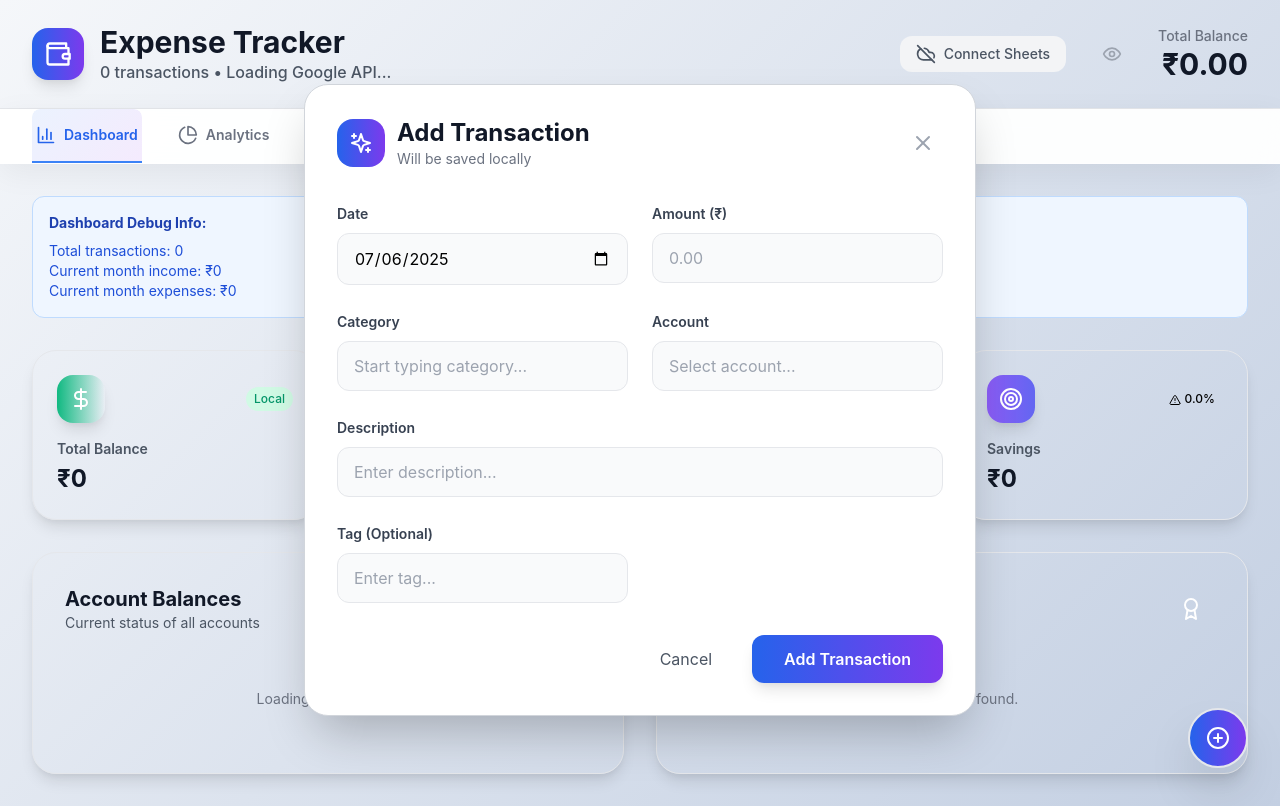
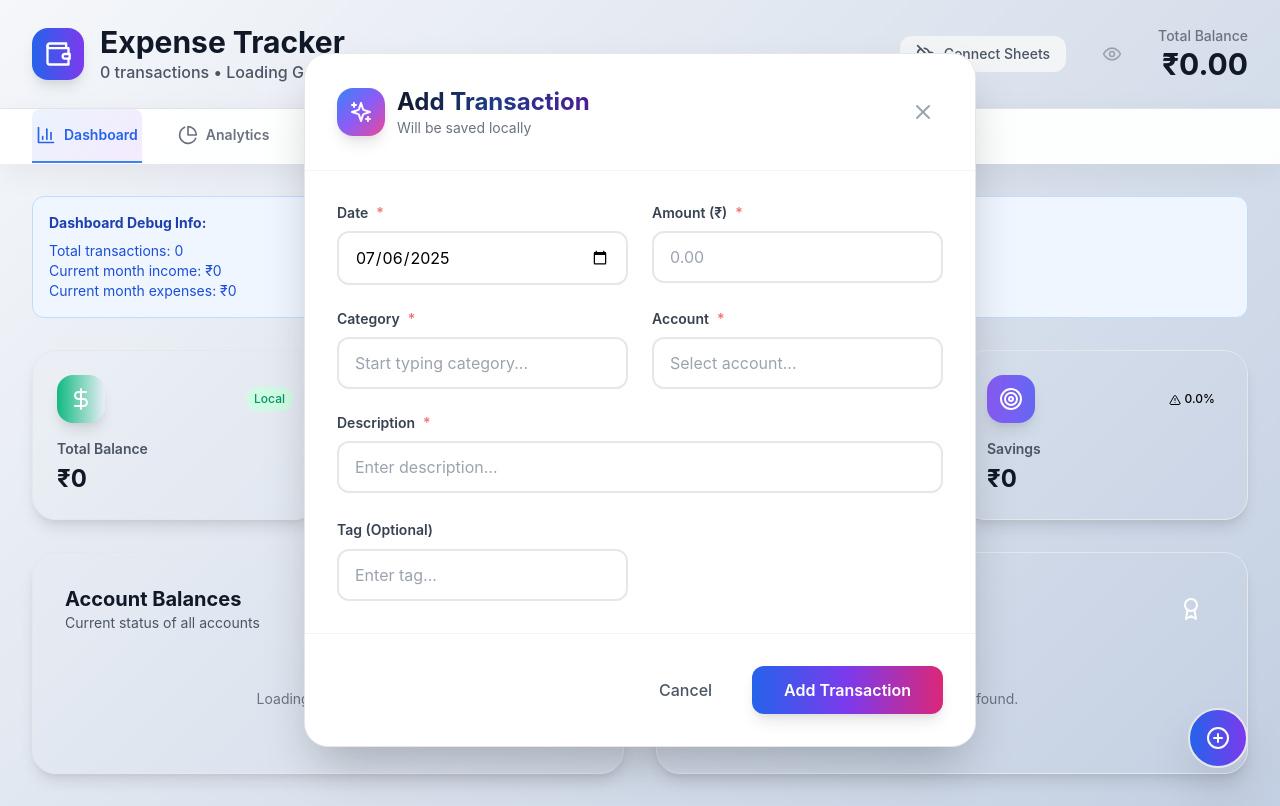
Before and after one commit to Hspatel1312/my-expense-tracker, a React (Create React App) app: page / in a window 1280 px wide. Both pictures are taken after a click on the button 1218 px from the left and 738 px from the top of the page. Built offline with nearby package versions, Linux system fonts and the light colour scheme; the HTML template or start-up script is replaced by a standard one.

Commit message:
Update TransactionForm.jsx

```diff
--- a/src/components/TransactionForm.jsx
+++ b/src/components/TransactionForm.jsx
@@ -23,6 +23,29 @@ const TransactionForm = ({
     masterData,
     resetForm
   } = expenseTracker;
+
+  // Prevent body scroll when modal is open
+  useEffect(() => {
+    if (isVisible) {
+      // Store original body overflow
+      const originalOverflow = document.body.style.overflow;
+      const originalPosition = document.body.style.position;
+
+      // Prevent body scroll
+      document.body.style.overflow = 'hidden';
+      document.body.style.position = 'fixed';
+      document.body.style.width = '100%';
+      document.body.style.height = '100%';
+
+      return () => {
+        // Restore original body scroll
+        document.body.style.overflow = originalOverflow;
+        document.body.style.position = originalPosition;
+        document.body.style.width = '';
+        document.body.style.height = '';
+      };
+    }
+  }, [isVisible]);
 
   // Filtered data for dropdowns
   const filteredCategories = masterData.categories.filter(cat =>
@@ -66,18 +89,27 @@ const TransactionForm = ({
   if (!isVisible) return null;
 
   return (
-    <div className="fixed inset-0 z-50 transition-all duration-300 opacity-100 visible">
-      <div className="absolute inset-0 bg-black/80 backdrop-blur-sm" onClick={handleClose}></div>
-      <div className="flex items-center justify-center min-h-screen p-4">
-        <div className="bg-white rounded-3xl shadow-2xl w-full max-w-2xl max-h-[90vh] overflow-y-auto transform transition-all duration-500 scale-100 translate-y-0 border border-gray-300">
-          <div className="p-6 sm:p-8">
-            <div className="flex items-center justify-between mb-6 sm:mb-8">
+    <>
+      {/* Enhanced Modal Overlay */}
+      <div className="fixed inset-0 z-50 flex items-center justify-center p-4">
+        {/* Backdrop */}
+        <div
+          className="absolute inset-0 bg-black/60 backdrop-blur-sm transition-opacity duration-300"
+          onClick={handleClose}
+        />
+
+        {/* Modal Container - Fixed positioning for mobile */}
+        <div className="relative w-full max-w-2xl max-h-[90vh] bg-white rounded-3xl shadow-2xl transform transition-all duration-500 scale-100 translate-y-0 border border-gray-200 overflow-hidden">
+
+          {/* Modal Header - Fixed */}
+          <div className="sticky top-0 z-10 bg-white/95 backdrop-blur-xl border-b border-gray-100 p-6 sm:p-8">
+            <div className="flex items-center justify-between">
               <div className="flex items-center space-x-3">
-                <div className="p-3 bg-gradient-to-r from-blue-600 to-purple-600 rounded-2xl">
+                <div className="p-3 bg-gradient-to-br from-blue-500 via-purple-500 to-pink-500 rounded-2xl shadow-lg">
                   <Sparkles className="w-6 h-6 text-white" />
                 </div>
                 <div>
-                  <h2 className="text-xl sm:text-2xl font-bold text-gray-900">
+                  <h2 className="text-xl sm:text-2xl font-bold bg-gradient-to-r from-gray-900 via-blue-900 to-purple-900 bg-clip-text text-transparent">
                     {editingTransaction ? 'Edit Transaction' : 'Add Transaction'}
                   </h2>
                   <p className="text-gray-500 text-sm">
@@ -87,46 +119,71 @@ const TransactionForm = ({
               </div>
               <button
                 onClick={handleClose}
-                className="p-2 text-gray-400 hover:text-gray-600 hover:bg-gray-100 rounded-xl transition-all duration-200"
+                className="p-2 text-gray-400 hover:text-gray-600 hover:bg-gray-100 rounded-xl transition-all duration-200 hover:scale-110"
               >
                 <X className="w-6 h-6" />
               </button>
             </div>
+          </div>
 
-            <div className="grid grid-cols-1 sm:grid-cols-2 gap-4 sm:gap-6">
+          {/* Scrollable Content */}
+          <div className="overflow-y-auto max-h-[calc(90vh-120px)] scrollbar-hide">
+            <div className="p-6 sm:p-8 space-y-6">
+
+              {/* Form Fields Grid */}
+              <div className="grid grid-cols-1 sm:grid-cols-2 gap-6">
+
+                {/* Date Field */}
                 <div className="space-y-2">
-                <label className="text-sm font-semibold text-gray-700">Date</label>
+                  <label className="text-sm font-semibold text-gray-700 flex items-center space-x-2">
+                    <span>Date</span>
+                    <span className="text-red-400">*</span>
+                  </label>
                   <input
                     type="date"
                     value={formData.date}
                     onChange={(e) => setFormData({...formData, date: e.target.value})}
-                  className={`w-full px-4 py-3 bg-gray-50 border rounded-xl focus:outline-none focus:ring-2 focus:ring-blue-500 focus:border-transparent focus:bg-white transition-all duration-200 ${
-                    validationErrors.date ? 'border-red-300' : 'border-gray-200'
+                    className={`w-full px-4 py-3 bg-gray-50/80 border-2 rounded-xl focus:outline-none focus:ring-2 focus:ring-blue-500 focus:border-transparent focus:bg-white transition-all duration-200 ${
+                      validationErrors.date ? 'border-red-300 bg-red-50' : 'border-gray-200 hover:border-gray-300'
                     }`}
                   />
                   {validationErrors.date && (
-                  <p className="text-red-500 text-xs mt-1">{validationErrors.date}</p>
+                    <p className="text-red-500 text-xs mt-1 flex items-center space-x-1">
+                      <span>⚠️</span>
+                      <span>{validationErrors.date}</span>
+                    </p>
                   )}
                 </div>
 
+                {/* Amount Field */}
                 <div className="space-y-2">
-                <label className="text-sm font-semibold text-gray-700">Amount (₹)</label>
+                  <label className="text-sm font-semibold text-gray-700 flex items-center space-x-2">
+                    <span>Amount (₹)</span>
+                    <span className="text-red-400">*</span>
+                  </label>
                   <input
                     type="number"
                     value={formData.amount}
                     onChange={(e) => setFormData({...formData, amount: e.target.value})}
-                  className={`w-full px-4 py-3 bg-gray-50 border rounded-xl focus:outline-none focus:ring-2 focus:ring-blue-500 focus:border-transparent focus:bg-white transition-all duration-200 ${
-                    validationErrors.amount ? 'border-red-300' : 'border-gray-200'
+                    className={`w-full px-4 py-3 bg-gray-50/80 border-2 rounded-xl focus:outline-none focus:ring-2 focus:ring-blue-500 focus:border-transparent focus:bg-white transition-all duration-200 ${
+                      validationErrors.amount ? 'border-red-300 bg-red-50' : 'border-gray-200 hover:border-gray-300'
                     }`}
                     placeholder="0.00"
                   />
                   {validationErrors.amount && (
-                  <p className="text-red-500 text-xs mt-1">{validationErrors.amount}</p>
+                    <p className="text-red-500 text-xs mt-1 flex items-center space-x-1">
+                      <span>⚠️</span>
+                      <span>{validationErrors.amount}</span>
+                    </p>
                   )}
                 </div>
 
+                {/* Category Field */}
                 <div className="space-y-2 relative category-dropdown">
-                <label className="text-sm font-semibold text-gray-700">Category</label>
+                  <label className="text-sm font-semibold text-gray-700 flex items-center space-x-2">
+                    <span>Category</span>
+                    <span className="text-red-400">*</span>
+                  </label>
                   <input
                     type="text"
                     value={categorySearch}
@@ -136,16 +193,19 @@ const TransactionForm = ({
                       setShowCategoryDropdown(true);
                     }}
                     onFocus={() => setShowCategoryDropdown(true)}
-                  className={`w-full px-4 py-3 bg-gray-50 border rounded-xl focus:outline-none focus:ring-2 focus:ring-blue-500 focus:border-transparent focus:bg-white transition-all duration-200 ${
-                    validationErrors.category ? 'border-red-300' : 'border-gray-200'
+                    className={`w-full px-4 py-3 bg-gray-50/80 border-2 rounded-xl focus:outline-none focus:ring-2 focus:ring-blue-500 focus:border-transparent focus:bg-white transition-all duration-200 ${
+                      validationErrors.category ? 'border-red-300 bg-red-50' : 'border-gray-200 hover:border-gray-300'
                     }`}
                     placeholder="Start typing category..."
                   />
                   {validationErrors.category && (
-                  <p className="text-red-500 text-xs mt-1">{validationErrors.category}</p>
+                    <p className="text-red-500 text-xs mt-1 flex items-center space-x-1">
+                      <span>⚠️</span>
+                      <span>{validationErrors.category}</span>
+                    </p>
                   )}
                   {showCategoryDropdown && filteredCategories.length > 0 && (
-                  <div className="absolute top-full left-0 right-0 bg-white border border-gray-200 rounded-xl shadow-lg max-h-48 overflow-y-auto z-10">
+                    <div className="absolute top-full left-0 right-0 bg-white border-2 border-gray-200 rounded-xl shadow-xl max-h-48 overflow-y-auto z-20 mt-1">
                       {filteredCategories.slice(0, 10).map((cat, index) => (
                         <button
                           key={index}
@@ -155,21 +215,25 @@ const TransactionForm = ({
                             setFormData({...formData, category: cat.combined});
                             setShowCategoryDropdown(false);
                           }}
-                        className="w-full text-left px-4 py-3 hover:bg-gray-50 flex items-center space-x-3 transition-colors"
+                          className="w-full text-left px-4 py-3 hover:bg-blue-50 flex items-center space-x-3 transition-colors first:rounded-t-xl last:rounded-b-xl"
                         >
                           <div
-                          className="w-3 h-3 rounded-full"
+                            className="w-3 h-3 rounded-full shadow-sm"
                             style={{ backgroundColor: categoryColors[cat.main] || '#9CA3AF' }}
                           ></div>
-                        <span className="text-sm">{cat.combined}</span>
+                          <span className="text-sm font-medium">{cat.combined}</span>
                         </button>
                       ))}
                     </div>
                   )}
                 </div>
 
+                {/* Account Field */}
                 <div className="space-y-2 relative account-dropdown">
-                <label className="text-sm font-semibold text-gray-700">Account</label>
+                  <label className="text-sm font-semibold text-gray-700 flex items-center space-x-2">
+                    <span>Account</span>
+                    <span className="text-red-400">*</span>
+                  </label>
                   <input
                     type="text"
                     value={accountSearch}
@@ -179,16 +243,19 @@ const TransactionForm = ({
                       setShowAccountDropdown(true);
                     }}
                     onFocus={() => setShowAccountDropdown(true)}
-                  className={`w-full px-4 py-3 bg-gray-50 border rounded-xl focus:outline-none focus:ring-2 focus:ring-blue-500 focus:border-transparent focus:bg-white transition-all duration-200 ${
-                    validationErrors.account ? 'border-red-300' : 'border-gray-200'
+                    className={`w-full px-4 py-3 bg-gray-50/80 border-2 rounded-xl focus:outline-none focus:ring-2 focus:ring-blue-500 focus:border-transparent focus:bg-white transition-all duration-200 ${
+                      validationErrors.account ? 'border-red-300 bg-red-50' : 'border-gray-200 hover:border-gray-300'
                     }`}
                     placeholder="Select account..."
                   />
                   {validationErrors.account && (
-                  <p className="text-red-500 text-xs mt-1">{validationErrors.account}</p>
+                    <p className="text-red-500 text-xs mt-1 flex items-center space-x-1">
+                      <span>⚠️</span>
+                      <span>{validationErrors.account}</span>
+                    </p>
                   )}
                   {showAccountDropdown && filteredAccounts.length > 0 && (
-                  <div className="absolute top-full left-0 right-0 bg-white border border-gray-200 rounded-xl shadow-lg max-h-32 overflow-y-auto z-10">
+                    <div className="absolute top-full left-0 right-0 bg-white border-2 border-gray-200 rounded-xl shadow-xl max-h-32 overflow-y-auto z-20 mt-1">
                       {filteredAccounts.map((acc, index) => (
                         <button
                           key={index}
@@ -198,46 +265,55 @@ const TransactionForm = ({
                             setFormData({...formData, account: acc});
                             setShowAccountDropdown(false);
                           }}
-                        className="w-full text-left px-4 py-3 hover:bg-gray-50 transition-colors"
+                          className="w-full text-left px-4 py-3 hover:bg-blue-50 transition-colors text-sm font-medium first:rounded-t-xl last:rounded-b-xl"
                         >
-                        <span className="text-sm">{acc}</span>
+                          {acc}
                         </button>
                       ))}
                     </div>
                   )}
                 </div>
 
+                {/* Description Field - Full Width */}
                 <div className="sm:col-span-2 space-y-2">
-                <label className="text-sm font-semibold text-gray-700">Description</label>
+                  <label className="text-sm font-semibold text-gray-700 flex items-center space-x-2">
+                    <span>Description</span>
+                    <span className="text-red-400">*</span>
+                  </label>
                   <input
                     type="text"
                     value={formData.description}
                     onChange={(e) => setFormData({...formData, description: e.target.value})}
-                  className={`w-full px-4 py-3 bg-gray-50 border rounded-xl focus:outline-none focus:ring-2 focus:ring-blue-500 focus:border-transparent focus:bg-white transition-all duration-200 ${
-                    validationErrors.description ? 'border-red-300' : 'border-gray-200'
+                    className={`w-full px-4 py-3 bg-gray-50/80 border-2 rounded-xl focus:outline-none focus:ring-2 focus:ring-blue-500 focus:border-transparent focus:bg-white transition-all duration-200 ${
+                      validationErrors.description ? 'border-red-300 bg-red-50' : 'border-gray-200 hover:border-gray-300'
                     }`}
                     placeholder="Enter description..."
                   />
                   {validationErrors.description && (
-                  <p className="text-red-500 text-xs mt-1">{validationErrors.description}</p>
+                    <p className="text-red-500 text-xs mt-1 flex items-center space-x-1">
+                      <span>⚠️</span>
+                      <span>{validationErrors.description}</span>
+                    </p>
                   )}
                 </div>
 
+                {/* Tag Field */}
                 <div className="space-y-2">
                   <label className="text-sm font-semibold text-gray-700">Tag (Optional)</label>
                   <input
                     type="text"
                     value={formData.tag}
                     onChange={(e) => setFormData({...formData, tag: e.target.value})}
-                  className="w-full px-4 py-3 bg-gray-50 border border-gray-200 rounded-xl focus:outline-none focus:ring-2 focus:ring-blue-500 focus:border-transparent focus:bg-white transition-all duration-200"
+                    className="w-full px-4 py-3 bg-gray-50/80 border-2 border-gray-200 rounded-xl focus:outline-none focus:ring-2 focus:ring-blue-500 focus:border-transparent focus:bg-white transition-all duration-200 hover:border-gray-300"
                     placeholder="Enter tag..."
                   />
                 </div>
 
+                {/* Auto-detected Info */}
                 {formData.category && (
                   <div className="space-y-2">
                     <label className="text-sm font-semibold text-gray-700">Auto-detected</label>
-                  <div className="px-4 py-3 bg-blue-50 border border-blue-200 rounded-xl">
+                    <div className="px-4 py-3 bg-gradient-to-r from-blue-50 to-indigo-50 border-2 border-blue-200 rounded-xl">
                       <div className="flex items-center space-x-2">
                         <span className="text-sm font-medium text-blue-900">
                           Type: {getTransactionType(formData.category)}
@@ -250,18 +326,22 @@ const TransactionForm = ({
                   </div>
                 )}
               </div>
+            </div>
+          </div>
 
-            <div className="flex flex-col sm:flex-row justify-end space-y-3 sm:space-y-0 sm:space-x-4 mt-6 sm:mt-8">
+          {/* Fixed Footer with Actions */}
+          <div className="sticky bottom-0 bg-white/95 backdrop-blur-xl border-t border-gray-100 p-6 sm:p-8">
+            <div className="flex flex-col sm:flex-row justify-end space-y-3 sm:space-y-0 sm:space-x-4">
               <button
                 onClick={handleClose}
-                className="w-full sm:w-auto px-6 py-3 text-gray-600 hover:text-gray-800 hover:bg-gray-100 rounded-xl transition-all duration-200"
+                className="w-full sm:w-auto px-6 py-3 text-gray-600 hover:text-gray-800 hover:bg-gray-100 rounded-xl transition-all duration-200 font-medium"
               >
                 Cancel
               </button>
               <button
                 onClick={onSubmit}
                 disabled={googleSheets.isLoading}
-                className="w-full sm:w-auto px-8 py-3 bg-gradient-to-r from-blue-600 to-purple-600 hover:from-blue-700 hover:to-purple-700 text-white rounded-xl font-semibold transform hover:scale-105 transition-all duration-200 shadow-lg hover:shadow-xl disabled:opacity-50 disabled:cursor-not-allowed"
+                className="w-full sm:w-auto px-8 py-3 bg-gradient-to-r from-blue-600 via-purple-600 to-pink-600 hover:from-blue-700 hover:via-purple-700 hover:to-pink-700 text-white rounded-xl font-semibold transform hover:scale-105 transition-all duration-200 shadow-lg hover:shadow-xl disabled:opacity-50 disabled:cursor-not-allowed disabled:transform-none"
               >
                 {googleSheets.isLoading ? (
                   <div className="flex items-center justify-center space-x-2">
@@ -276,7 +356,18 @@ const TransactionForm = ({
           </div>
         </div>
       </div>
-    </div>
+
+      {/* Custom Scrollbar Styles */}
+      <style jsx>{`
+        .scrollbar-hide {
+          -ms-overflow-style: none;
+          scrollbar-width: none;
+        }
+        .scrollbar-hide::-webkit-scrollbar {
+          display: none;
+        }
+      `}</style>
+    </>
   );
 };
 
```
Lines whose indentation alone changed are shown as unchanged.
